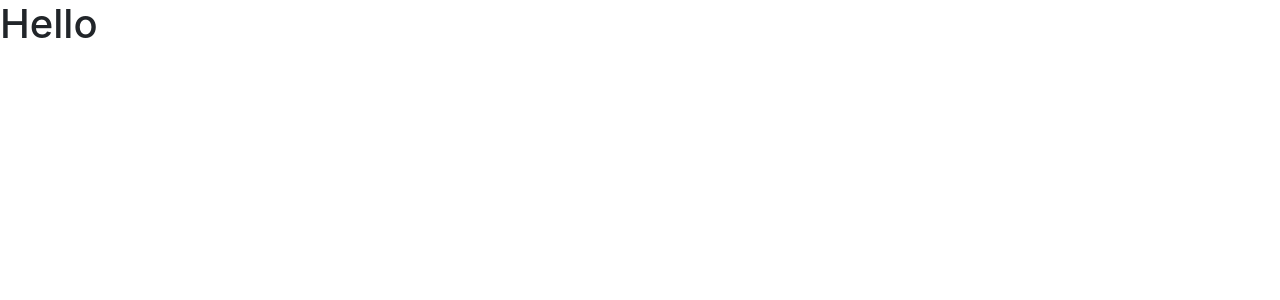
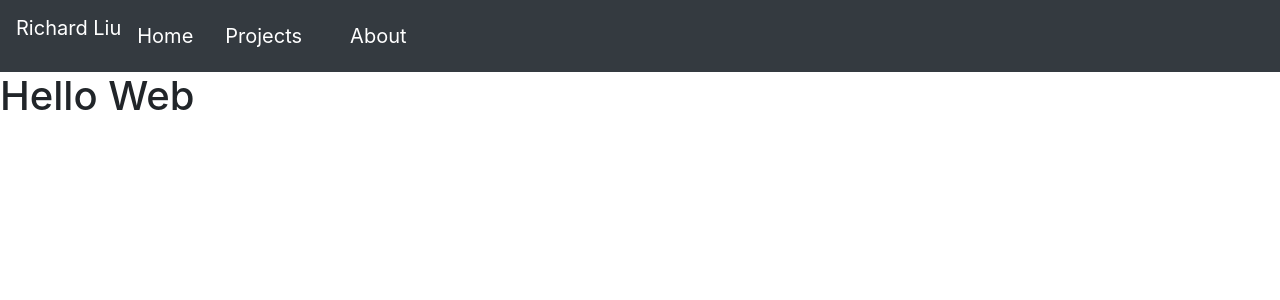
Before and after one commit to richardliuca/website, a Flask app: page / in a window 1280 px wide. Before the commit the part shown is almost empty. Shown: the top 300 px of the page. Run offline with Flask 2, Linux system fonts and the light colour scheme; some libraries are stand-ins or nearby versions.

Commit message:
adding navigation bar and minor correction

```diff
--- a/portfolio/front_page/templates/home.html
+++ b/portfolio/front_page/templates/home.html
@@ -1,5 +1,5 @@
 {% extends "layout.html" %}
 
 {% block body %}
-<h1>Hello</h1>
+  <h1>Hello Web</h1>
 {% endblock body %}
--- a/portfolio/templates/layout.html
+++ b/portfolio/templates/layout.html
@@ -28,7 +28,21 @@
       {% endif %}
     {% endwith %}
 
-    {% block header %}{% endblock header%}
+    {% block header %}
+    <nav class="navbar navbar-expand-lg navbar-dark bg-dark">
+      <p class="navbar-brand">Richard Liu</p>
+      <button class="navbar-toggler" type="button" data-toggle="collapse" data-target="#navbarSupportedContent" aria-controls="navbarSupportedContent" aria-expanded="false" aria-label="Toggle navigation">
+        <span class="navbar-toggler-icon"></span>
+      </button>
+      <div class="collapse navbar-collapse" id="navbarSupportedContent">
+        <a class="navbar-brand" href="{{ url_for('front_page.home') }}">Home</a>
+
+        <a class="navbar-brand nav-link" href="{{ url_for('project_hub.hub') }}">Projects</a>
+
+        <a class="navbar-brand nav-link" href="{{ url_for('front_page.about') }}">About</a>
+      </div>
+    </nav>
+    {% endblock header%}
     {% block body %}{% endblock body %}
     {% block footer %}{% endblock footer %}
     <script type="text/javascript" src="{{ url_for('static', filename='js/lib/jquery-3.4.1.min.js') }}"></script>
```
